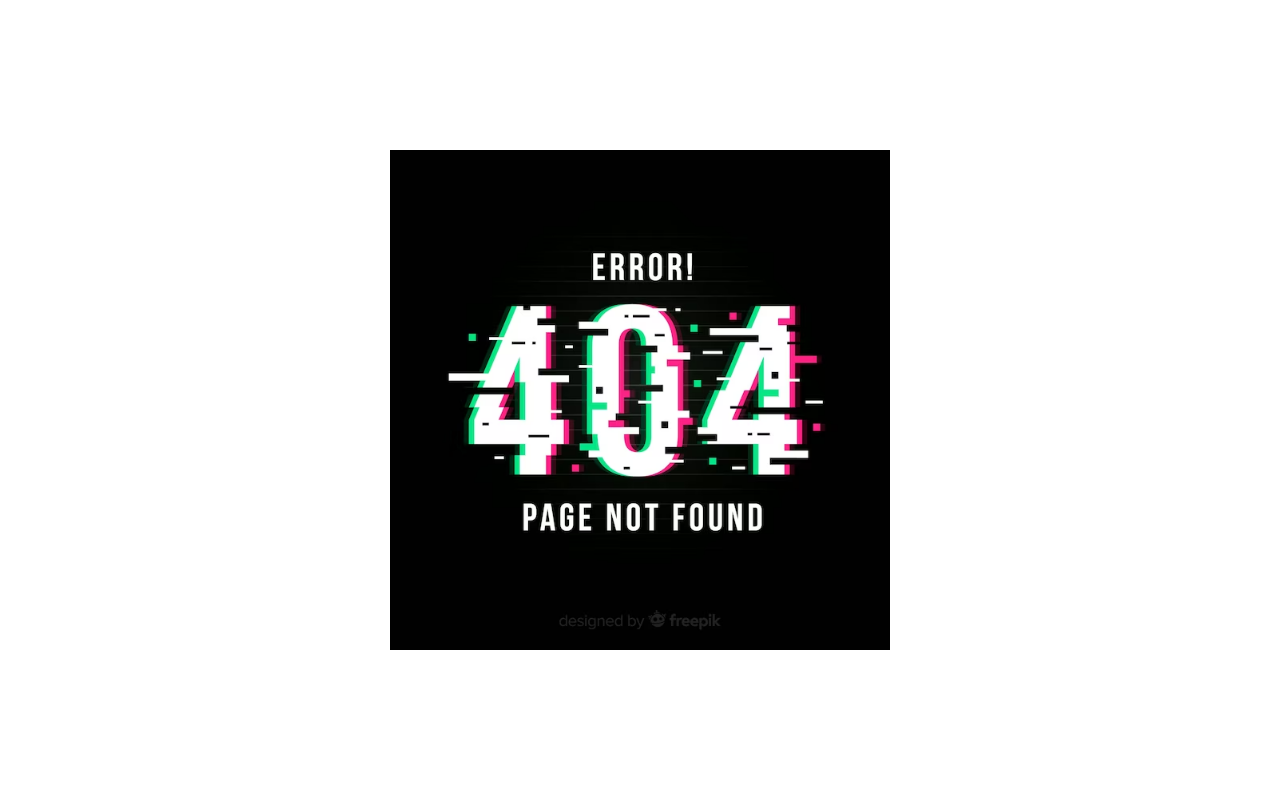
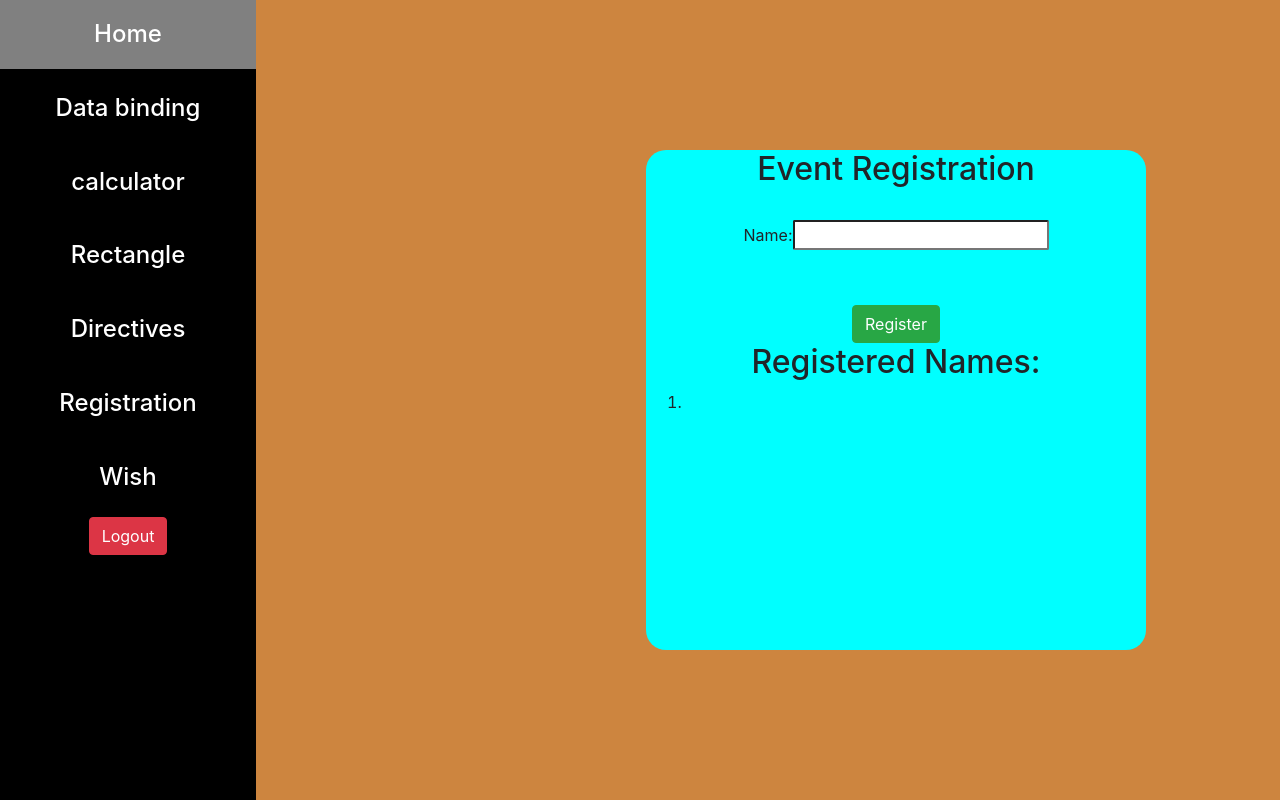
Before and after one commit to MadhukarGiragani/my-app, an Angular app: page /dashboard/Registration in a window 1280 px wide. Built offline with nearby package versions, Linux system fonts and the light colour scheme.

Commit message:
wish component completed using if statement.

```diff
--- a/src/app/app.module.ts
+++ b/src/app/app.module.ts
@@ -12,6 +12,8 @@ import { DataBindingComponent } from './data-binding/data-binding.component';
 import { FormsModule } from '@angular/forms';
 import { RectangleComponent } from './rectangle/rectangle.component';
 import { DirectivesComponent } from './directives/directives.component';
+import { RegistrationComponent } from './registration/registration.component';
+import { WishComponent } from './wish/wish.component';
 
 @NgModule({
   declarations: [
@@ -23,7 +25,9 @@ import { DirectivesComponent } from './directives/directives.component';
     CalculatorComponent,
     DataBindingComponent,
     RectangleComponent,
-    DirectivesComponent
+    DirectivesComponent,
+    RegistrationComponent,
+    WishComponent
   ],
   imports: [
     BrowserModule,
--- a/src/app/calculator/calculator.component.ts
+++ b/src/app/calculator/calculator.component.ts
@@ -1,4 +1,4 @@
-import { Component } from '@angular/core';
+ import { Component } from '@angular/core';
 
 @Component({
   selector: 'app-calculator',
--- a/src/app/dashboard/dashboard.component.html
+++ b/src/app/dashboard/dashboard.component.html
@@ -5,6 +5,8 @@
         <h4 routerLink="calculator">calculator</h4>
         <h4 routerLink="rectangle">Rectangle</h4>
         <h4 routerLink="directives">Directives</h4>
+        <h4 routerLink="Registration">Registration</h4>
+        <h4 routerLink="wish">Wish</h4>
         <button class="btn btn-danger" routerLink="/login">Logout</button>
     </div>
     <div class="right">
--- /dev/null
+++ b/src/app/registration/registration.component.css
@@ -0,0 +1,21 @@
+.parent{
+    width: 100vw;
+    height: 100vh;
+    background-color: peru;
+    display: flex;
+    justify-content: center;
+    align-items: center;
+}
+.register{
+    width: 500px;
+    height: 500px;
+    background-color: aqua;
+    border-radius: 20px;
+    text-align: center;
+}
+button{
+    margin-top: 50px;
+}
+.register input{
+    border-radius: 2px;
+}
--- /dev/null
+++ b/src/app/registration/registration.component.html
@@ -0,0 +1,17 @@
+<div class="parent">
+    <div class="register">
+        <h2>Event Registration</h2><br>
+        <label for="">Name:</label>
+        <input type="text" [(ngModel)]="name"><br>
+        <button (click)="register()" class="btn btn-success">Register</button>
+        <h2>Registered Names:</h2>
+        <ol>
+            <li *ngFor="let name of names">{{name}}</li>
+        </ol>
+
+    </div>
+
+</div>
+
+
+<h1 *ngIf="false">This is if condition h1</h1>
--- /dev/null
+++ b/src/app/registration/registration.component.ts
@@ -0,0 +1,16 @@
+import { Component } from '@angular/core';
+
+@Component({
+  selector: 'app-registration',
+  templateUrl: './registration.component.html',
+  styleUrls: ['./registration.component.css']
+})
+export class RegistrationComponent {
+  public names:string[]= [" "];
+  public name:string= '';
+
+  register(){
+    this.names.push(this.name);
+    this.name='';
+  }
+}
--- /dev/null
+++ b/src/app/wish/wish.component.html
@@ -0,0 +1,11 @@
+<h1>wish</h1>
+
+<label for="">Time:</label>
+<input type="number" [(ngModel)]="time">
+<br>
+
+
+<h1 *ngIf="time>=0 && time<12">Good Morning</h1>
+<h1 *ngIf="time>=12 && time<17">Good Afternoon</h1>
+<h1 *ngIf="time>=17 && time<19">Good Evening</h1>
+<h1 *ngIf="time>=19 && time<24">Good Night</h1>
--- /dev/null
+++ b/src/app/wish/wish.component.ts
@@ -0,0 +1,13 @@
+import { Component } from '@angular/core';
+
+@Component({
+  selector: 'app-wish',
+  templateUrl: './wish.component.html',
+  styleUrls: ['./wish.component.css']
+})
+export class WishComponent {
+
+  public time:number = 0;
+
+
+}
```
Also changed, not shown: src/app/app-routing.module.ts (+6 -1 lines), src/app/wish/wish.component.css (added), 2 other files (tests, documents, lock files or other folders).
